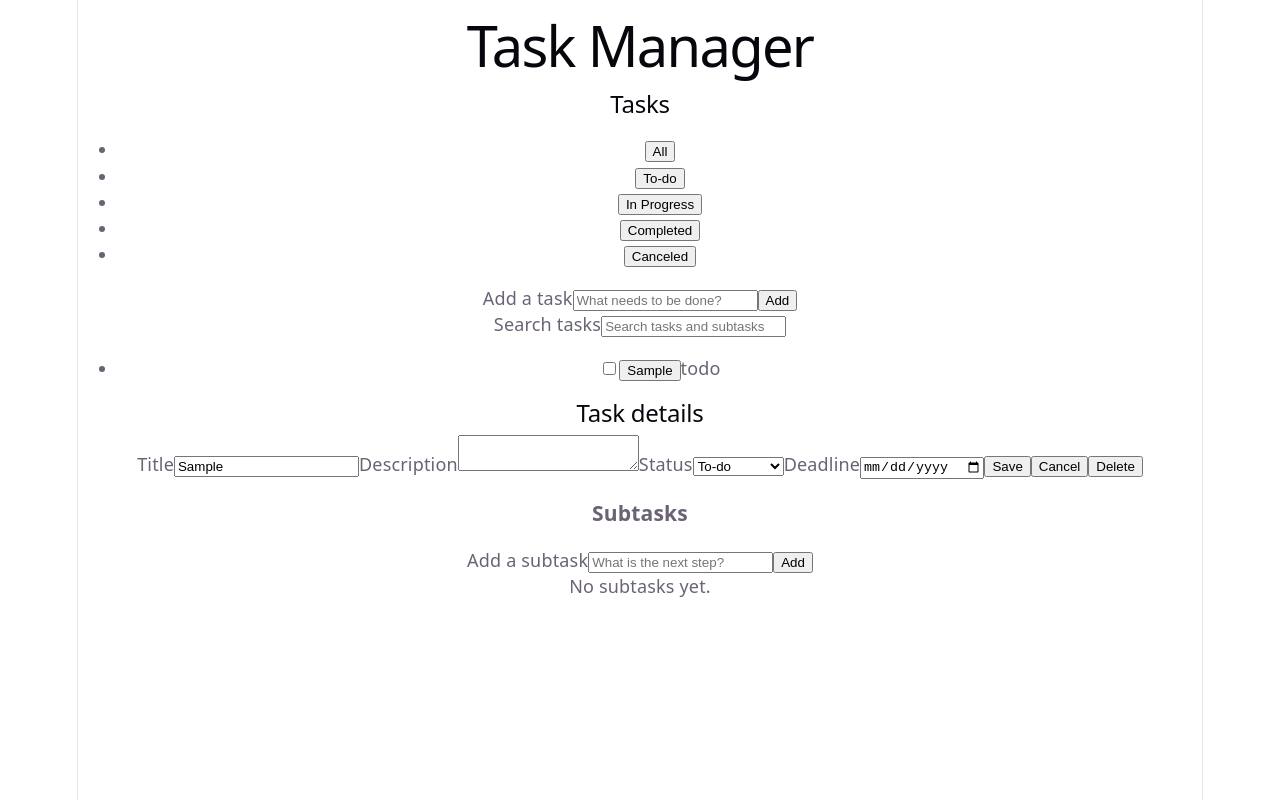
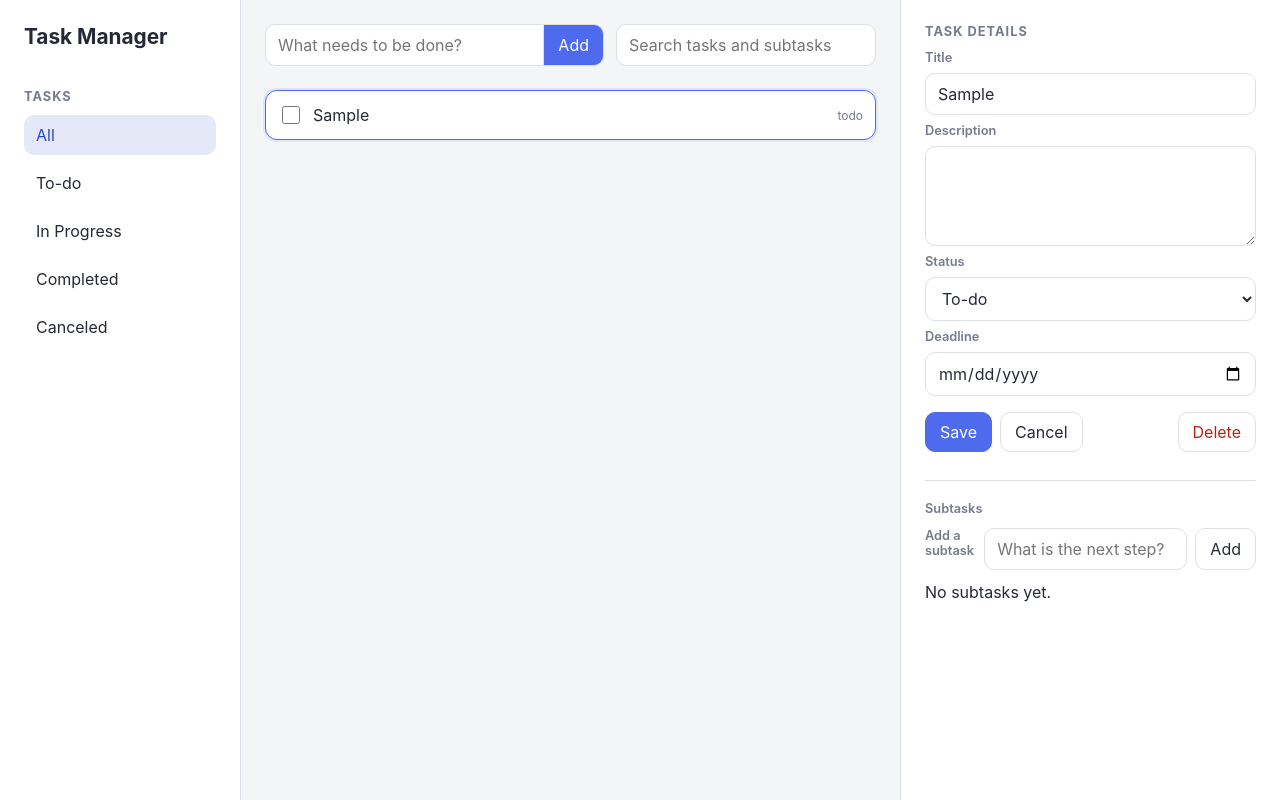
Before and after one commit to ffk00/manajer, a React (Vite) app: page / in a window 1280 px wide. Both pictures are taken after typing "Sample" into the empty fields and a click on the button "Add". Built offline with nearby package versions, Linux system fonts and the light colour scheme.

Commit message:
llm: add styling

```diff
--- a/src/App.css
+++ b/src/App.css
@@ -1,184 +1,323 @@
-.counter {
-  font-size: 16px;
-  padding: 5px 10px;
-  border-radius: 5px;
-  color: var(--accent);
-  background: var(--accent-bg);
-  border: 2px solid transparent;
-  transition: border-color 0.3s;
+:root {
+  --surface: #f4f5f7;
+  --panel: #ffffff;
+  --border: #dde0e6;
+  --muted: #747b8b;
+  --accent: #4f6bed;
+  --danger: #b42318;
+}
+
+.app-shell {
+  display: grid;
+  grid-template-columns: 240px minmax(420px, 1fr) 380px;
+  width: 100%;
+  height: 100svh;
+  overflow: hidden;
+  background: var(--surface);
+}
+
+.sidebar,
+.task-workspace,
+.task-editor {
+  min-width: 0;
+  padding: 24px;
+  overflow-y: auto;
+}
+
+.sidebar {
+  background: var(--panel);
+}
+
+.task-workspace {
+  background: var(--surface);
+}
+
+.task-workspace,
+.task-editor {
+  border-left: 1px solid var(--border);
+}
+
+h1,
+h2,
+h3,
+p {
+  margin-top: 0;
+}
+
+.sidebar h1 {
+  margin-bottom: 40px;
+  font-size: 1.3rem;
+}
+
+.sidebar h2,
+.task-editor h2 {
+  font-size: 0.8rem;
+  letter-spacing: 0.08em;
+  color: var(--muted);
+  text-transform: uppercase;
+}
+
+.sidebar ul,
+.task-list,
+.subtask-list ul {
+  display: grid;
+  gap: 8px;
+  margin: 0;
+  padding: 0;
+  list-style: none;
+}
+
+.sidebar button {
+  width: 100%;
+  padding: 10px 12px;
+  border: 0;
+  border-radius: 10px;
+  color: inherit;
+  background: transparent;
+  text-align: left;
+}
+
+.sidebar button:hover,
+.sidebar button[aria-pressed='true'] {
+  background: #e4e8f7;
+  color: #2948c8;
+}
+
+.workspace-toolbar {
+  display: grid;
+  grid-template-columns: minmax(0, 1fr) minmax(180px, 260px);
+  gap: 12px;
   margin-bottom: 24px;
+}
 
-  &:hover {
-    border-color: var(--accent-border);
+.quick-add {
+  display: flex;
+  min-width: 0;
+}
+
+.quick-add label,
+.search-bar label,
+.visually-hidden {
+  position: absolute;
+  width: 1px;
+  height: 1px;
+  overflow: hidden;
+  clip-path: inset(50%);
+}
+
+input,
+textarea,
+select {
+  width: 100%;
+  min-width: 0;
+  padding: 10px 12px;
+  border: 1px solid var(--border);
+  border-radius: 10px;
+  color: inherit;
+  background: var(--panel);
+}
+
+textarea {
+  min-height: 100px;
+  resize: vertical;
+}
+
+button {
+  padding: 9px 14px;
+  border: 1px solid var(--border);
+  border-radius: 10px;
+  color: inherit;
+  background: var(--panel);
+}
+
+button:hover {
+  border-color: #aeb4c0;
+}
+
+button:focus-visible,
+input:focus-visible,
+textarea:focus-visible,
+select:focus-visible {
+  outline: 3px solid rgb(79 107 237 / 25%);
+  outline-offset: 1px;
+  border-color: var(--accent);
+}
+
+.quick-add input {
+  border-radius: 10px 0 0 10px;
+}
+
+.quick-add button {
+  border-left: 0;
+  border-radius: 0 10px 10px 0;
+  color: white;
+  background: var(--accent);
+}
+
+.task-item {
+  display: flex;
+  align-items: center;
+  gap: 10px;
+  padding: 12px;
+  border: 1px solid var(--border);
+  border-radius: 12px;
+  background: var(--panel);
+}
+
+.subtask-item {
+  display: grid;
+  grid-template-columns: auto minmax(0, 1fr);
+  align-items: start;
+  gap: 10px;
+  padding: 12px;
+  border: 1px solid var(--border);
+  border-radius: 12px;
+  background: var(--panel);
+}
+
+.subtask-item > input[type='checkbox'] {
+  margin-top: 10px;
+}
+
+.subtask-item__content,
+.subtask-edit-form {
+  min-width: 0;
+}
+
+.subtask-edit-form {
+  display: grid;
+  gap: 8px;
+}
+
+.subtask-summary {
+  display: flex;
+  align-items: center;
+  gap: 8px;
+}
+
+.subtask-summary > span {
+  flex: 1;
+  min-width: 0;
+  overflow-wrap: anywhere;
+}
+
+.subtask-actions {
+  display: flex;
+  flex-wrap: wrap;
+  gap: 6px;
+}
+
+.subtask-actions button {
+  padding: 7px 10px;
+}
+
+.task-item--selected {
+  border-color: var(--accent);
+  box-shadow: 0 0 0 2px rgb(79 107 237 / 12%);
+}
+
+.task-item__title {
+  flex: 1;
+  padding: 0;
+  overflow: hidden;
+  border: 0;
+  background: transparent;
+  text-align: left;
+  text-overflow: ellipsis;
+  white-space: nowrap;
+}
+
+.task-item__status {
+  font-size: 0.75rem;
+  color: var(--muted);
+}
+
+input[type='checkbox'] {
+  width: 18px;
+  height: 18px;
+  accent-color: var(--accent);
+}
+
+.task-editor {
+  background: var(--panel);
+}
+
+.task-editor--empty {
+  display: grid;
+  place-items: center;
+  color: var(--muted);
+  text-align: center;
+}
+
+.task-editor > form {
+  display: grid;
+  gap: 8px;
+}
+
+.task-editor label,
+.subtask-list h3 {
+  font-size: 0.8rem;
+  font-weight: 600;
+  color: var(--muted);
+}
+
+.editor-actions {
+  display: flex;
+  flex-wrap: wrap;
+  gap: 8px;
+  margin-top: 8px;
+}
+
+.editor-actions button:first-child {
+  color: white;
+  border-color: var(--accent);
+  background: var(--accent);
+}
+
+.editor-actions .danger-button {
+  margin-left: auto;
+  color: var(--danger);
+}
+
+.subtask-list {
+  margin-top: 28px;
+  padding-top: 20px;
+  border-top: 1px solid var(--border);
+}
+
+.subtask-list > form {
+  display: flex;
+  gap: 8px;
+  margin-bottom: 12px;
+}
+
+@media (max-width: 950px) {
+  .app-shell {
+    grid-template-columns: 200px minmax(0, 1fr);
   }
-  &:focus-visible {
-    outline: 2px solid var(--accent);
-    outline-offset: 2px;
+
+  .task-editor {
+    grid-column: 1 / -1;
+    border-top: 1px solid var(--border);
   }
 }
 
-.hero {
-  position: relative;
-
-  .base,
-  .framework,
-  .vite {
-    inset-inline: 0;
-    margin: 0 auto;
+@media (max-width: 640px) {
+  .app-shell {
+    display: block;
+    width: 100%;
+    height: auto;
+    min-height: 100svh;
+    overflow: visible;
   }
 
-  .base {
-    width: 170px;
-    position: relative;
-    z-index: 0;
+  .task-workspace,
+  .task-editor {
+    border-left: 0;
+    border-top: 1px solid var(--border);
   }
 
-  .framework,
-  .vite {
-    position: absolute;
-  }
-
-  .framework {
-    z-index: 1;
-    top: 34px;
-    height: 28px;
-    transform: perspective(2000px) rotateZ(300deg) rotateX(44deg) rotateY(39deg)
-      scale(1.4);
-  }
-
-  .vite {
-    z-index: 0;
-    top: 107px;
-    height: 26px;
-    width: auto;
-    transform: perspective(2000px) rotateZ(300deg) rotateX(40deg) rotateY(39deg)
-      scale(0.8);
+  .workspace-toolbar {
+    grid-template-columns: 1fr;
   }
 }
-
-#center {
-  display: flex;
-  flex-direction: column;
-  gap: 25px;
-  place-content: center;
-  place-items: center;
-  flex-grow: 1;
-
-  @media (max-width: 1024px) {
-    padding: 32px 20px 24px;
-    gap: 18px;
-  }
-}
-
-#next-steps {
-  display: flex;
-  border-top: 1px solid var(--border);
-  text-align: left;
-
-  & > div {
-    flex: 1 1 0;
-    padding: 32px;
-    @media (max-width: 1024px) {
-      padding: 24px 20px;
-    }
-  }
-
-  .icon {
-    margin-bottom: 16px;
-    width: 22px;
-    height: 22px;
-  }
-
-  @media (max-width: 1024px) {
-    flex-direction: column;
-    text-align: center;
-  }
-}
-
-#docs {
-  border-right: 1px solid var(--border);
-
-  @media (max-width: 1024px) {
-    border-right: none;
-    border-bottom: 1px solid var(--border);
-  }
-}
-
-#next-steps ul {
-  list-style: none;
-  padding: 0;
-  display: flex;
-  gap: 8px;
-  margin: 32px 0 0;
-
-  .logo {
-    height: 18px;
-  }
-
-  a {
-    color: var(--text-h);
-    font-size: 16px;
-    border-radius: 6px;
-    background: var(--social-bg);
-    display: flex;
-    padding: 6px 12px;
-    align-items: center;
-    gap: 8px;
-    text-decoration: none;
-    transition: box-shadow 0.3s;
-
-    &:hover {
-      box-shadow: var(--shadow);
-    }
-    .button-icon {
-      height: 18px;
-      width: 18px;
-    }
-  }
-
-  @media (max-width: 1024px) {
-    margin-top: 20px;
-    flex-wrap: wrap;
-    justify-content: center;
-
-    li {
-      flex: 1 1 calc(50% - 8px);
-    }
-
-    a {
-      width: 100%;
-      justify-content: center;
-      box-sizing: border-box;
-    }
-  }
-}
-
-#spacer {
-  height: 88px;
-  border-top: 1px solid var(--border);
-  @media (max-width: 1024px) {
-    height: 48px;
-  }
-}
-
-.ticks {
-  position: relative;
-  width: 100%;
-
-  &::before,
-  &::after {
-    content: '';
-    position: absolute;
-    top: -4.5px;
-    border: 5px solid transparent;
-  }
-
-  &::before {
-    left: 0;
-    border-left-color: var(--border);
-  }
-  &::after {
-    right: 0;
-    border-right-color: var(--border);
-  }
-}
--- a/src/App.jsx
+++ b/src/App.jsx
@@ -100,17 +100,17 @@ function App() {
     activeFilter !== 'all' || searchQuery.trim() !== ''
 
   return (
-    <main>
-      <h1>Task Manager</h1>
-
+    <main className="app-shell">
       <Sidebar
         activeFilter={activeFilter}
         onFilterChange={setActiveFilter}
       />
 
-      <section aria-label="Task workspace">
-        <QuickAdd onAddTask={handleAddTask} />
-        <SearchBar query={searchQuery} onQueryChange={setSearchQuery} />
+      <section className="task-workspace" aria-label="Task workspace">
+        <header className="workspace-toolbar">
+          <QuickAdd onAddTask={handleAddTask} />
+          <SearchBar query={searchQuery} onQueryChange={setSearchQuery} />
+        </header>
 
         <TaskList
           tasks={visibleTasks}
@@ -138,7 +138,9 @@ function App() {
           onDeleteSubtask={handleDeleteSubtask}
         />
       ) : (
-        <p>Select a task to view its details.</p>
+        <aside className="task-editor task-editor--empty">
+          <p>Select a task to view its details.</p>
+        </aside>
       )}
     </main>
   )
--- a/src/components/QuickAdd.jsx
+++ b/src/components/QuickAdd.jsx
@@ -18,7 +18,7 @@ function QuickAdd({ onAddTask }) {
   }
 
   return (
-    <form onSubmit={handleSubmit}>
+    <form className="quick-add" onSubmit={handleSubmit}>
       <label htmlFor="quick-add">Add a task</label>
 
       <input
--- a/src/components/SearchBar.jsx
+++ b/src/components/SearchBar.jsx
@@ -1,6 +1,6 @@
 function SearchBar({ query, onQueryChange }) {
   return (
-    <div role="search">
+    <div className="search-bar" role="search">
       <label htmlFor="task-search">Search tasks</label>
       <input
         id="task-search"
--- a/src/components/Sidebar.jsx
+++ b/src/components/Sidebar.jsx
@@ -8,7 +8,9 @@ const statusFilters = [
 
 function Sidebar({ activeFilter, onFilterChange }) {
   return (
-    <aside>
+    <aside className="sidebar">
+      <h1>Task Manager</h1>
+
       <nav aria-label="Task status filters">
         <h2>Tasks</h2>
 
--- a/src/components/SubtaskList.jsx
+++ b/src/components/SubtaskList.jsx
@@ -19,7 +19,7 @@ function SubtaskList({ subtasks, onAdd, onUpdate, onToggle, onDelete }) {
   }
 
   return (
-    <section aria-labelledby="subtasks-heading">
+    <section className="subtask-list" aria-labelledby="subtasks-heading">
       <h3 id="subtasks-heading">Subtasks</h3>
 
       <form onSubmit={handleSubmit}>
--- a/src/components/TaskEditor.jsx
+++ b/src/components/TaskEditor.jsx
@@ -51,7 +51,7 @@ function TaskEditor({
   }
 
   return (
-    <aside aria-label="Task details">
+    <aside className="task-editor" aria-label="Task details">
       <h2>Task details</h2>
 
       <form onSubmit={handleSubmit}>
@@ -94,13 +94,19 @@ function TaskEditor({
           onChange={updateField}
         />
 
+        <div className="editor-actions">
           <button type="submit">Save</button>
           <button type="button" onClick={handleCancel}>
             Cancel
           </button>
-        <button type="button" onClick={() => onDelete(task.id)}>
+          <button
+            className="danger-button"
+            type="button"
+            onClick={() => onDelete(task.id)}
+          >
             Delete
           </button>
+        </div>
       </form>
 
       <SubtaskList
--- a/src/components/TaskItem.jsx
+++ b/src/components/TaskItem.jsx
@@ -1,6 +1,6 @@
 function TaskItem({ task, isSelected, onSelect, onToggleComplete }) {
   return (
-    <li>
+    <li className={isSelected ? 'task-item task-item--selected' : 'task-item'}>
       <input
         type="checkbox"
         checked={task.status === 'completed'}
@@ -11,6 +11,7 @@ function TaskItem({ task, isSelected, onSelect, onToggleComplete }) {
       />
 
       <button
+        className="task-item__title"
         type="button"
         onClick={() => onSelect(task.id)}
         aria-pressed={isSelected}
@@ -18,7 +19,7 @@ function TaskItem({ task, isSelected, onSelect, onToggleComplete }) {
         {task.title}
       </button>
 
-      <span>{task.status}</span>
+      <span className="task-item__status">{task.status}</span>
     </li>
   )
 }
--- a/src/components/TaskList.jsx
+++ b/src/components/TaskList.jsx
@@ -12,7 +12,7 @@ function TaskList({
   }
 
   return (
-    <ul>
+    <ul className="task-list">
       {tasks.map((task) => (
         <TaskItem
           key={task.id}
--- a/src/index.css
+++ b/src/index.css
@@ -1,111 +1,34 @@
 :root {
-  --text: #6b6375;
-  --text-h: #08060d;
-  --bg: #fff;
-  --border: #e5e4e7;
-  --code-bg: #f4f3ec;
-  --accent: #aa3bff;
-  --accent-bg: rgba(170, 59, 255, 0.1);
-  --accent-border: rgba(170, 59, 255, 0.5);
-  --social-bg: rgba(244, 243, 236, 0.5);
-  --shadow:
-    rgba(0, 0, 0, 0.1) 0 10px 15px -3px, rgba(0, 0, 0, 0.05) 0 4px 6px -2px;
-
-  --sans: system-ui, 'Segoe UI', Roboto, sans-serif;
-  --heading: system-ui, 'Segoe UI', Roboto, sans-serif;
-  --mono: ui-monospace, Consolas, monospace;
-
-  font: 18px/145% var(--sans);
-  letter-spacing: 0.18px;
-  color-scheme: light dark;
-  color: var(--text);
-  background: var(--bg);
+  font-family: Inter, ui-sans-serif, system-ui, -apple-system, BlinkMacSystemFont,
+    "Segoe UI", sans-serif;
+  color: #252936;
+  background: #f4f5f7;
   font-synthesis: none;
   text-rendering: optimizeLegibility;
   -webkit-font-smoothing: antialiased;
-  -moz-osx-font-smoothing: grayscale;
-
-  @media (max-width: 1024px) {
-    font-size: 16px;
-  }
 }
 
-@media (prefers-color-scheme: dark) {
-  :root {
-    --text: #9ca3af;
-    --text-h: #f3f4f6;
-    --bg: #16171d;
-    --border: #2e303a;
-    --code-bg: #1f2028;
-    --accent: #c084fc;
-    --accent-bg: rgba(192, 132, 252, 0.15);
-    --accent-border: rgba(192, 132, 252, 0.5);
-    --social-bg: rgba(47, 48, 58, 0.5);
-    --shadow:
-      rgba(0, 0, 0, 0.4) 0 10px 15px -3px, rgba(0, 0, 0, 0.25) 0 4px 6px -2px;
-  }
-
-  #social .button-icon {
-    filter: invert(1) brightness(2);
-  }
+* {
+  box-sizing: border-box;
 }
 
 body {
   margin: 0;
+  min-width: 320px;
+  min-height: 100svh;
+}
+
+button,
+input,
+textarea,
+select {
+  font: inherit;
+}
+
+button {
+  cursor: pointer;
 }
 
 #root {
-  width: 1126px;
-  max-width: 100%;
-  margin: 0 auto;
-  text-align: center;
-  border-inline: 1px solid var(--border);
   min-height: 100svh;
-  display: flex;
-  flex-direction: column;
-  box-sizing: border-box;
 }
-
-h1,
-h2 {
-  font-family: var(--heading);
-  font-weight: 500;
-  color: var(--text-h);
-}
-
-h1 {
-  font-size: 56px;
-  letter-spacing: -1.68px;
-  margin: 32px 0;
-  @media (max-width: 1024px) {
-    font-size: 36px;
-    margin: 20px 0;
-  }
-}
-h2 {
-  font-size: 24px;
-  line-height: 118%;
-  letter-spacing: -0.24px;
-  margin: 0 0 8px;
-  @media (max-width: 1024px) {
-    font-size: 20px;
-  }
-}
-p {
-  margin: 0;
-}
-
-code,
-.counter {
-  font-family: var(--mono);
-  display: inline-flex;
-  border-radius: 4px;
-  color: var(--text-h);
-}
-
-code {
-  font-size: 15px;
-  line-height: 135%;
-  padding: 4px 8px;
-  background: var(--code-bg);
-}
```
Also changed, not shown: src/components/SubtaskItem.jsx (+19 -7 lines). Lines whose indentation alone changed are shown as unchanged.
